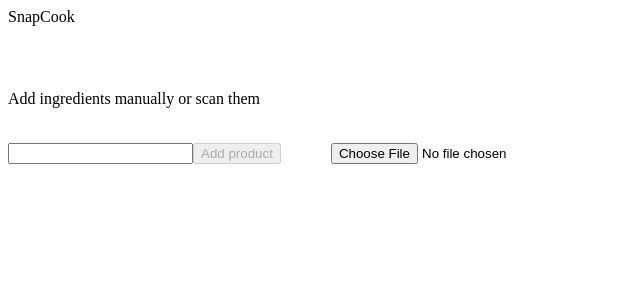
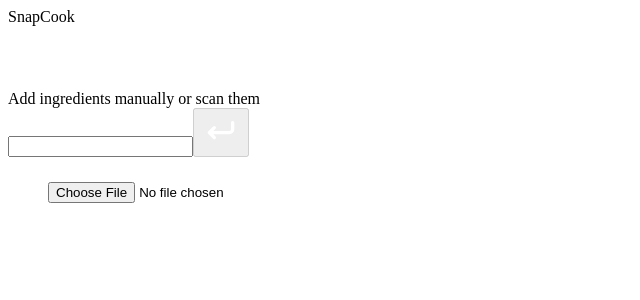
Before and after one commit to GastroHack/snapcook, a Next.js app: page / in a window 1280 px wide. Shown: the top 300 px of the page, without its empty margins (0-640 px from the left). Built offline with nearby package versions, Linux system fonts and the light colour scheme.

Commit message:
style first page

```diff
--- a/pages/index.js
+++ b/pages/index.js
@@ -61,13 +61,13 @@ export default function Home() {
         </div>
         <div>Add ingredients manually or scan them</div>
       </div>
-      <div className="flex space-x-2">
+      <div className="flex space-x-2 p-4">
         <input
           value={currentProduct}
           onChange={(e) => {
             setCurrentProduct(e.target.value);
           }}
-          className="border-solid border-2 p-2"
+          className="rounded-2xl border-white border-4 p-2 items-center flex-grow"
         />
         <button
           disabled={!currentProduct}
@@ -78,12 +78,13 @@ export default function Home() {
             ]);
             setCurrentProduct("");
           }}
-          className="border-solid border-2 p-2"
+          className="rounded-2xl border-white border-4 px-2 flex justify-center items-center"
         >
-          Add product
+          <Image src="/assets/enter.svg" height="40" width="40" />
         </button>
-        <label for="file-input">
-          <Image src="/assets/camera.svg" height="50" width="50" />
+        <div className="rounded-2xl border-white border-4 px-2 flex justify-center items-center">
+          <label for="file-input" className="flex justify-center items-center">
+            <Image src="/assets/camera.svg" height="40" width="40" />
           </label>
           <input
             className="hidden"
@@ -101,20 +102,22 @@ export default function Home() {
             }}
           />
         </div>
-      <div className="grid grid-cols-3">
+      </div>
+      <div className="flex p-4 space-x-4 flex-wrap space-y-4">
         {products.map((product, index) => {
           return (
-            <div key={index} className="flex space-x-2">
-              <div>{product}</div>
             <button
-                className="border-solid border-2 p-2"
               onClick={() => {
                 setProducts(products.filter((_, i) => i !== index));
               }}
+              key={index}
+              className="flex bg-white rounded-2xl py-1 px-4 justify-center items-center"
             >
-                <Image src="/assets/delete.svg" height="50" width="50" />
+              <div className="font-light text-xl text-light-green mr-2">
+                {product}
+              </div>
+              <Image src="/assets/delete.svg" height="20" width="20" />
             </button>
-            </div>
           );
         })}
 
```
Also changed, not shown: public/assets/delete.svg, public/assets/enter.svg (added). Lines whose indentation alone changed are shown as unchanged.
